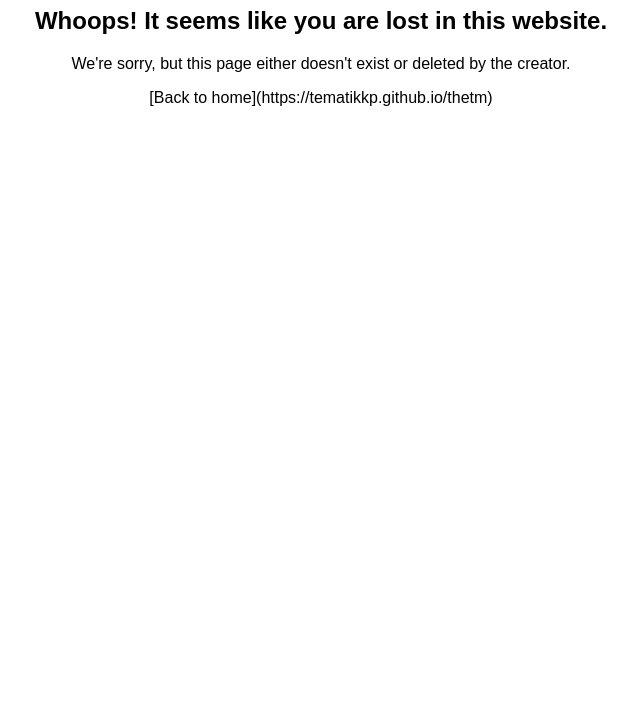
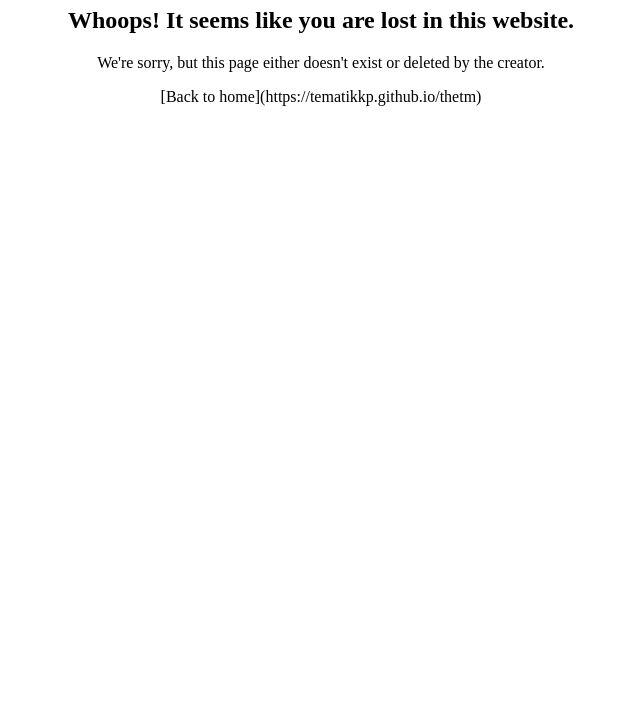
Before and after one commit to tematikkp/thetm, a plain HTML site: page 404.html in a window 1280 px wide. Shown: the part 73-800 px from the top of the page, without its empty margins (319-959 px from the left). Drawn offline with Linux system fonts and the light colour scheme.

Commit message:
Update 404.html

```diff
--- a/404.html
+++ b/404.html
@@ -1,9 +1,9 @@
 <!DOCTYPE html>
 <html>
 <body>
-<center style="font-family:arial"><h1>Error 404: Page not found</h1><center>
-  <center style="font-family:arial"><h2>Whoops! It seems like you are lost in this website.</h2></center>
-    <center style="font-family:arial"><p>We're sorry, but this page either doesn't exist or deleted by the creator.</p></center>
-    <center style="font-family:arial"><p>[Back to home](https://tematikkp.github.io/thetm)</p></center>
+<center><h1>Error 404: Page not found</h1><center>
+  <center><h2>Whoops! It seems like you are lost in this website.</h2></center>
+    <center><p>We're sorry, but this page either doesn't exist or deleted by the creator.</p></center>
+    <center><p>[Back to home](https://tematikkp.github.io/thetm)</p></center>
 </body>
 </html>
```
